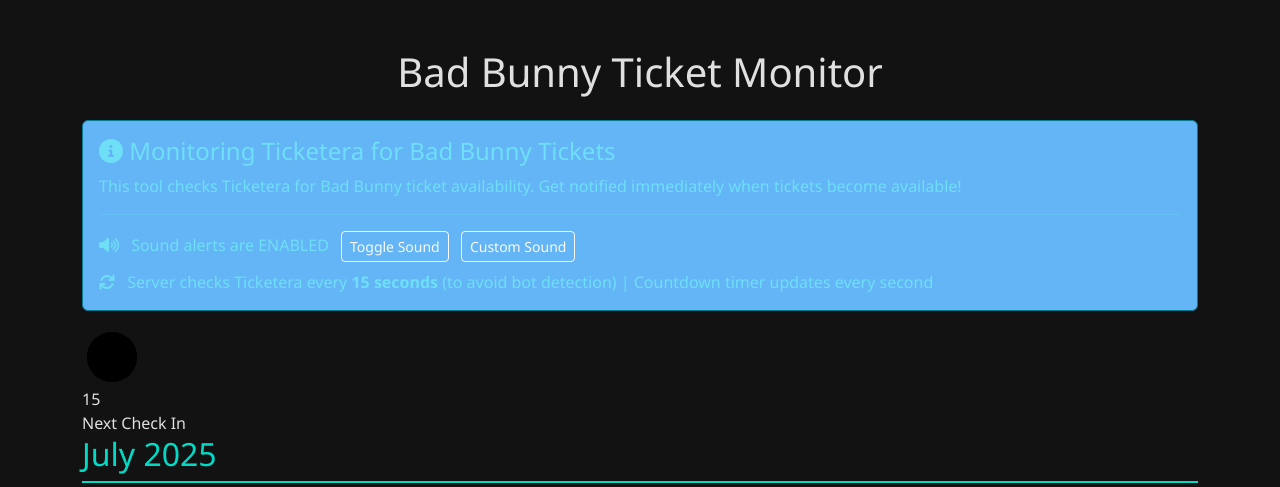
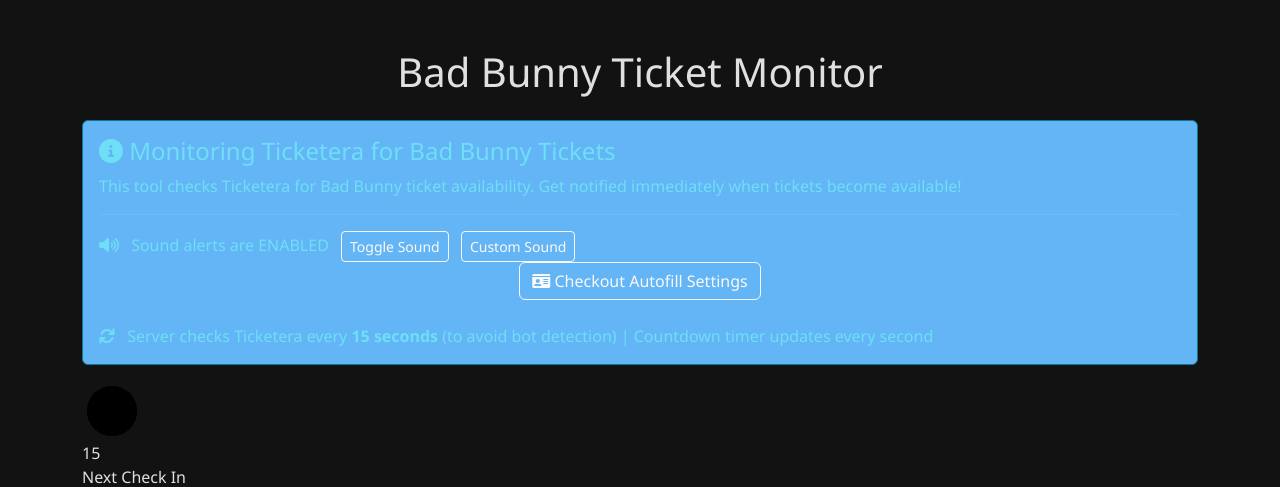
Before and after one commit to cvvker/bad-bunny-ticket-monitor, a Flask app: page / in a window 1280 px wide. Shown: the top 487 px of the page. Run offline with Flask 3, Linux system fonts and the light colour scheme; data that the repository does not hold is empty.

Commit message:
Added checkout form autofill feature with bookmarklet support

```diff
--- /dev/null
+++ b/static/js/autofill.js
@@ -0,0 +1,214 @@
+/**
+ * Ticketera Checkout Form Autofill
+ * This script automatically fills checkout form fields when a checkout page is detected
+ */
+
+// Saved user information (will be stored in localStorage)
+let userInfo = {
+    firstName: "",
+    lastName: "",
+    email: "",
+    phone: "",
+    address: {
+        street: "",
+        city: "",
+        state: "",
+        zip: ""
+    }
+};
+
+// Load saved info from localStorage
+function loadSavedInfo() {
+    const savedInfo = localStorage.getItem('ticketeraUserInfo');
+    if (savedInfo) {
+        try {
+            userInfo = JSON.parse(savedInfo);
+            return true;
+        } catch (e) {
+            console.error("Error loading saved user info:", e);
+            return false;
+        }
+    }
+    return false;
+}
+
+// Save user info to localStorage
+function saveUserInfo() {
+    localStorage.setItem('ticketeraUserInfo', JSON.stringify(userInfo));
+}
+
+// Get form fields from the settings form
+function getUserInfoFromForm() {
+    const form = document.getElementById('autofill-settings-form');
+    if (!form) return false;
+
+    userInfo.firstName = form.querySelector('#autofill-firstname').value;
+    userInfo.lastName = form.querySelector('#autofill-lastname').value;
+    userInfo.email = form.querySelector('#autofill-email').value;
+    userInfo.phone = form.querySelector('#autofill-phone').value;
+    userInfo.address.street = form.querySelector('#autofill-street').value;
+    userInfo.address.city = form.querySelector('#autofill-city').value;
+    userInfo.address.state = form.querySelector('#autofill-state').value;
+    userInfo.address.zip = form.querySelector('#autofill-zip').value;
+
+    // Save to localStorage
+    saveUserInfo();
+    return true;
+}
+
+// Apply autofill to checkout page
+function autofillCheckoutPage() {
+    // This function will be injected into the checkout page via a content script approach
+    // First, ensure we have user data
+    if (loadSavedInfo()) {
+        // Store fields to fill with corresponding values
+        const fieldsToFill = {
+            'input[name*="first"i]:not([type="hidden"])': userInfo.firstName,
+            'input[name*="last"i]:not([type="hidden"])': userInfo.lastName,
+            'input[type="email"]:not([name*="repeat"i]):not([name*="confirm"i])': userInfo.email,
+            'input[name*="repeat"i][type="email"], input[name*="confirm"i][type="email"]': userInfo.email,
+            'input[name*="phone"i]:not([type="hidden"])': userInfo.phone,
+            'input[name*="street"i]:not([type="hidden"]), input[name*="address"i]:not([type="hidden"])': userInfo.address.street,
+            'input[name*="city"i]:not([type="hidden"])': userInfo.address.city,
+            'input[name*="state"i]:not([type="hidden"]), select[name*="state"i]': userInfo.address.state,
+            'input[name*="zip"i]:not([type="hidden"]), input[name*="postal"i]:not([type="hidden"])': userInfo.address.zip
+        };
+
+        // Fill each matching field
+        for (const selector in fieldsToFill) {
+            const elements = document.querySelectorAll(selector);
+            const value = fieldsToFill[selector];
+
+            elements.forEach(element => {
+                if (element.tagName === 'SELECT') {
+                    // Handle dropdown select elements
+                    const options = element.querySelectorAll('option');
+                    for (const option of options) {
+                        if (option.text.toLowerCase().includes(value.toLowerCase())) {
+                            option.selected = true;
+                            break;
+                        }
+                    }
+                    // Trigger change event
+                    element.dispatchEvent(new Event('change', { bubbles: true }));
+                } else {
+                    // Handle input elements
+                    element.value = value;
+                    // Trigger input and change events to activate any form validation
+                    element.dispatchEvent(new Event('input', { bubbles: true }));
+                    element.dispatchEvent(new Event('change', { bubbles: true }));
+                }
+            });
+        }
+
+        return true;
+    }
+    return false;
+}
+
+// Function to create a bookmarklet for manual autofill
+function generateAutofillBookmarklet() {
+    // Load the latest user data
+    loadSavedInfo();
+
+    // Create the JavaScript code that will be executed by the bookmarklet
+    const bookmarkletCode = `
+        (function() {
+            const userInfo = ${JSON.stringify(userInfo)};
+
+            // Store fields to fill with corresponding values
+            const fieldsToFill = {
+                'input[name*="first"i]:not([type="hidden"])': userInfo.firstName,
+                'input[name*="last"i]:not([type="hidden"])': userInfo.lastName,
+                'input[type="email"]:not([name*="repeat"i]):not([name*="confirm"i])': userInfo.email,
+                'input[name*="repeat"i][type="email"], input[name*="confirm"i][type="email"]': userInfo.email,
+                'input[name*="phone"i]:not([type="hidden"])': userInfo.phone,
+                'input[name*="street"i]:not([type="hidden"]), input[name*="address"i]:not([type="hidden"])': userInfo.address.street,
+                'input[name*="city"i]:not([type="hidden"])': userInfo.address.city,
+                'input[name*="state"i]:not([type="hidden"]), select[name*="state"i]': userInfo.address.state,
+                'input[name*="zip"i]:not([type="hidden"]), input[name*="postal"i]:not([type="hidden"])': userInfo.address.zip
+            };
+
+            // Fill each matching field
+            for (const selector in fieldsToFill) {
+                const elements = document.querySelectorAll(selector);
+                const value = fieldsToFill[selector];
+
+                elements.forEach(element => {
+                    if (element.tagName === 'SELECT') {
+                        // Handle dropdown select elements
+                        const options = element.querySelectorAll('option');
+                        for (const option of options) {
+                            if (option.text.toLowerCase().includes(value.toLowerCase())) {
+                                option.selected = true;
+                                break;
+                            }
+                        }
+                        // Trigger change event
+                        element.dispatchEvent(new Event('change', { bubbles: true }));
+                    } else {
+                        // Handle input elements
+                        element.value = value;
+                        // Trigger input and change events to activate any form validation
+                        element.dispatchEvent(new Event('input', { bubbles: true }));
+                        element.dispatchEvent(new Event('change', { bubbles: true }));
+                    }
+                });
+            }
+
+            alert('Form autofilled successfully!');
+        })();
+    `;
+
+    // Encode the code for a bookmarklet
+    const encodedCode = encodeURIComponent(bookmarkletCode.replace(/\s+/g, ' '));
+    return `javascript:${encodedCode}`;
+}
+
+// Function to update the bookmarklet link in settings
+function updateBookmarkletLink() {
+    const bookmarkletLink = document.getElementById('autofill-bookmarklet');
+    if (bookmarkletLink) {
+        bookmarkletLink.href = generateAutofillBookmarklet();
+    }
+}
+
+// Initialize the autofill settings in the UI
+function initAutofillSettings() {
+    // Load saved info
+    loadSavedInfo();
+
+    // Populate the form fields with saved values
+    const form = document.getElementById('autofill-settings-form');
+    if (form) {
+        form.querySelector('#autofill-firstname').value = userInfo.firstName || '';
+        form.querySelector('#autofill-lastname').value = userInfo.lastName || '';
+        form.querySelector('#autofill-email').value = userInfo.email || '';
+        form.querySelector('#autofill-phone').value = userInfo.phone || '';
+        form.querySelector('#autofill-street').value = userInfo.address.street || '';
+        form.querySelector('#autofill-city').value = userInfo.address.city || '';
+        form.querySelector('#autofill-state').value = userInfo.address.state || '';
+        form.querySelector('#autofill-zip').value = userInfo.address.zip || '';
+
+        // Add save button event listener
+        const saveButton = document.getElementById('save-autofill-settings');
+        if (saveButton) {
+            saveButton.addEventListener('click', function() {
+                getUserInfoFromForm();
+                updateBookmarkletLink();
+                alert('Your checkout information has been saved!');
+            });
+        }
+    }
+
+    // Set up the bookmarklet link
+    updateBookmarkletLink();
+}
+
+// Wait for the DOM to be ready, then initialize
+document.addEventListener('DOMContentLoaded', function() {
+    // Check if we're on the settings page
+    if (document.getElementById('autofill-settings-form')) {
+        initAutofillSettings();
+    }
+});
--- a/templates/index.html
+++ b/templates/index.html
@@ -9,7 +9,9 @@
     <script src="https://cdn.jsdelivr.net/npm/bootstrap@5.3.0-alpha1/dist/js/bootstrap.bundle.min.js"></script>
     <link rel="stylesheet" href="https://cdnjs.cloudflare.com/ajax/libs/font-awesome/6.0.0-beta3/css/all.min.css">
     <link rel="stylesheet" href="{{ url_for('static', filename='css/checkout.css') }}">
+    <link rel="stylesheet" href="{{ url_for('static', filename='css/autofill.css') }}">
     <script src="{{ url_for('static', filename='js/checkout.js') }}" defer></script>
+    <script src="{{ url_for('static', filename='js/autofill.js') }}" defer></script>
     <style>
         :root {
             --dark-bg: #121212;
@@ -258,6 +260,79 @@
                 <div class="mt-3">
                     <button class="btn btn-success" onclick="saveCustomSound()">Save Sound Preference</button>
                     <button class="btn btn-sm btn-outline-light ms-2" onclick="testSound()">Test Sound</button>
+                </div>
+            </div>
+
+            <!-- Autofill Settings Button -->
+            <div class="mb-4 text-center">
+                <button class="btn btn-outline-light" onclick="toggleAutofillSettings()">
+                    <i class="fas fa-id-card"></i> Checkout Autofill Settings
+                </button>
+            </div>
+
+            <!-- Autofill Settings Form -->
+            <div id="autofill-settings-container" class="autofill-container">
+                <h3><i class="fas fa-id-card"></i> Checkout Autofill Settings</h3>
+                <p class="text-muted mb-3">Enter your information below to automatically fill checkout forms when tickets become available.</p>
+
+                <form id="autofill-settings-form" class="autofill-form">
+                    <div class="form-row">
+                        <div class="col-6 form-group">
+                            <label for="autofill-firstname">First Name</label>
+                            <input type="text" id="autofill-firstname" class="form-control" placeholder="First name">
+                        </div>
+                        <div class="col-6 form-group">
+                            <label for="autofill-lastname">Last Name</label>
+                            <input type="text" id="autofill-lastname" class="form-control" placeholder="Last name">
+                        </div>
+                    </div>
+
+                    <div class="form-group">
+                        <label for="autofill-email">Email Address</label>
+                        <input type="email" id="autofill-email" class="form-control" placeholder="email@example.com">
+                    </div>
+
+                    <div class="form-group">
+                        <label for="autofill-phone">Phone Number</label>
+                        <input type="tel" id="autofill-phone" class="form-control" placeholder="Phone number">
+                    </div>
+
+                    <div class="form-group">
+                        <label for="autofill-street">Street Address</label>
+                        <input type="text" id="autofill-street" class="form-control" placeholder="Street address">
+                    </div>
+
+                    <div class="form-row">
+                        <div class="col-6 form-group">
+                            <label for="autofill-city">City</label>
+                            <input type="text" id="autofill-city" class="form-control" placeholder="City">
+                        </div>
+                        <div class="col-4 form-group">
+                            <label for="autofill-state">State</label>
+                            <input type="text" id="autofill-state" class="form-control" placeholder="State">
+                        </div>
+                        <div class="col-6 form-group">
+                            <label for="autofill-zip">ZIP Code</label>
+                            <input type="text" id="autofill-zip" class="form-control" placeholder="ZIP code">
+                        </div>
+                    </div>
+
+                    <div class="autofill-actions">
+                        <button type="button" id="save-autofill-settings" class="btn btn-primary">
+                            <i class="fas fa-save"></i> Save Information
+                        </button>
+                    </div>
+                </form>
+
+                <div class="bookmarklet-container mt-4">
+                    <h4>Instant Autofill Bookmarklet</h4>
+                    <p>Drag this button to your bookmarks bar for one-click form filling:</p>
+                    <a id="autofill-bookmarklet" href="#" class="bookmarklet-link">
+                        <i class="fas fa-magic"></i> Autofill Ticketera
+                    </a>
+                    <div class="bookmarklet-instructions mt-2">
+                        <p><small>When on the Ticketera checkout page, click this bookmark to automatically fill your information.</small></p>
+                    </div>
                 </div>
             </div>
 
@@ -835,6 +910,11 @@
                 });
             }
         }
+
+        function toggleAutofillSettings() {
+            const container = document.getElementById('autofill-settings-container');
+            container.classList.toggle('visible');
+        }
     </script>
 </body>
 </html>
```
Also changed, not shown: static/css/autofill.css (added, +114 -0 lines).
